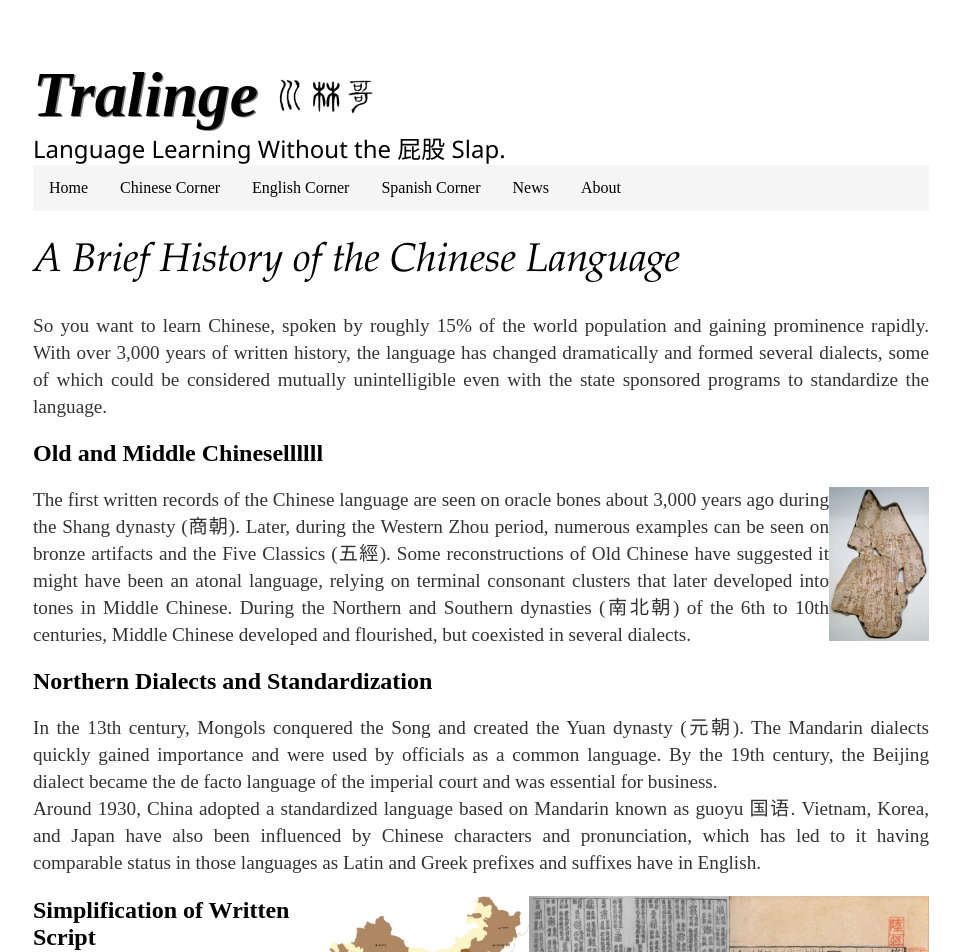
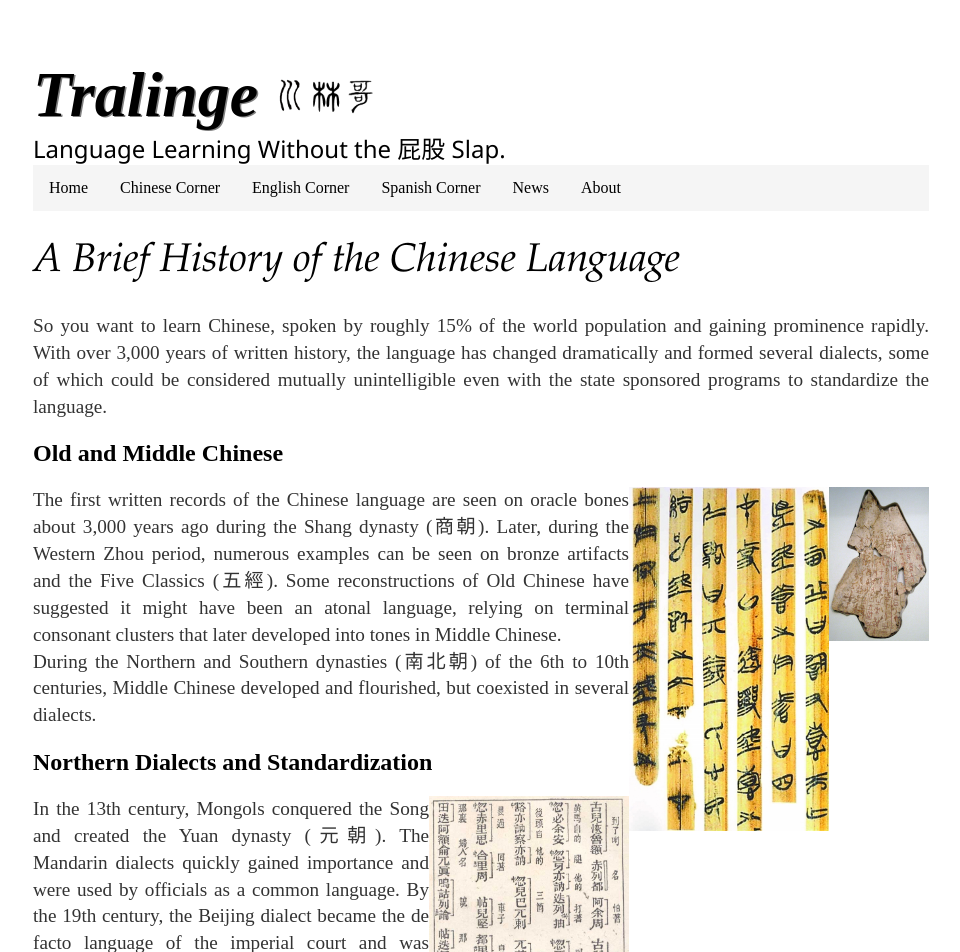
Before and after one commit to Tralinge/tralinge.github.io, a Jekyll site: the page built from chinese_corner/history_of_chinese.html, in a window 1280 px wide and 1371 px high. Shown: the top 952 px of the window, without its empty margins (159-1119 px from the left). Built offline with Jekyll 4.4.1, drawn with Linux system fonts in a browser that asks for light colours.

Commit message:
Update history_of_chinese.html

```diff
--- a/chinese_corner/history_of_chinese.html
+++ b/chinese_corner/history_of_chinese.html
@@ -2,13 +2,6 @@
 layout: default
 title: Tralinge | Chinese Corner
 ---
-<head>
-<style>
-  img.rfimg {
-    float: right;
-  }
-  </style>
-</head>
 <h1>A Brief History of the Chinese Language</h1>
 
 <p>So you want to learn Chinese, spoken by roughly 15% of the world population and gaining prominence rapidly.
@@ -16,19 +9,20 @@
   some of which could be considered mutually unintelligible even with the state sponsored programs to standardize
   the language. </p>
 
-<h2>Old and Middle Chinesellllll</h2>
+<h2>Old and Middle Chinese</h2>
 <p><img class="rfimg" src="/media/cc/shang_oracle.jpg" width="100">
+  <img class="rfimg" src="/media/cc/poetry manuscript.jpg" alt="poetry manuscript" width="200">
   The first written records of the Chinese language are seen on oracle bones about 3,000 years ago during the
   Shang dynasty (商朝). Later, during the Western Zhou period, numerous examples can be seen on bronze artifacts
   and the Five Classics (五經). Some reconstructions of Old Chinese have suggested it might have been an atonal
-language, relying on terminal consonant clusters that later developed into tones in Middle Chinese.
-
+  language, relying on terminal consonant clusters that later developed into tones in Middle Chinese.<br>
 
   During the Northern and Southern dynasties (南北朝) of the 6th to 10th centuries, Middle Chinese developed and
   flourished, but coexisted in several dialects.</p>
 
 <h2>Northern Dialects and Standardization</h2>
-<p>In the 13th century, Mongols conquered the Song and created the Yuan dynasty (元朝). The Mandarin dialects
+<p><img class="rfimg" src="/media/cc/mongolian chinese.jpg" alt="mongolian chinese" width="200">
+  In the 13th century, Mongols conquered the Song and created the Yuan dynasty (元朝). The Mandarin dialects
   quickly gained importance and were used by officials as a common language. By the 19th century, the Beijing
   dialect became the de facto language of the imperial court and was essential for business.<br>
 
@@ -36,8 +30,8 @@
   Japan have also been influenced by Chinese characters and pronunciation, which has led to it having comparable
   status in those languages as Latin and Greek prefixes and suffixes have in English.</p>
 
-<img class="rfimg" src="/media/cc/I_Ching.jpg" alt="I Ching" width="200">
-<img class="rfimg" src="/media/cc/sea of characters.jpg" alt="Sea of Characters" width="200">
+<h2>Simplification of Written Script</h2>
+  <p><img class="rfimg" src="/media/cc/simplified chinese" alt="simplified Chinese" width="200">
+  Under construction
     <img class="rfimg" src="/media/cc/chinese dialect map.png" alt="Chinese dialect map" width="200">
-
-<h2>Simplification of Written Script</h2>
+  </p>
```
Lines whose indentation alone changed are shown as unchanged.
